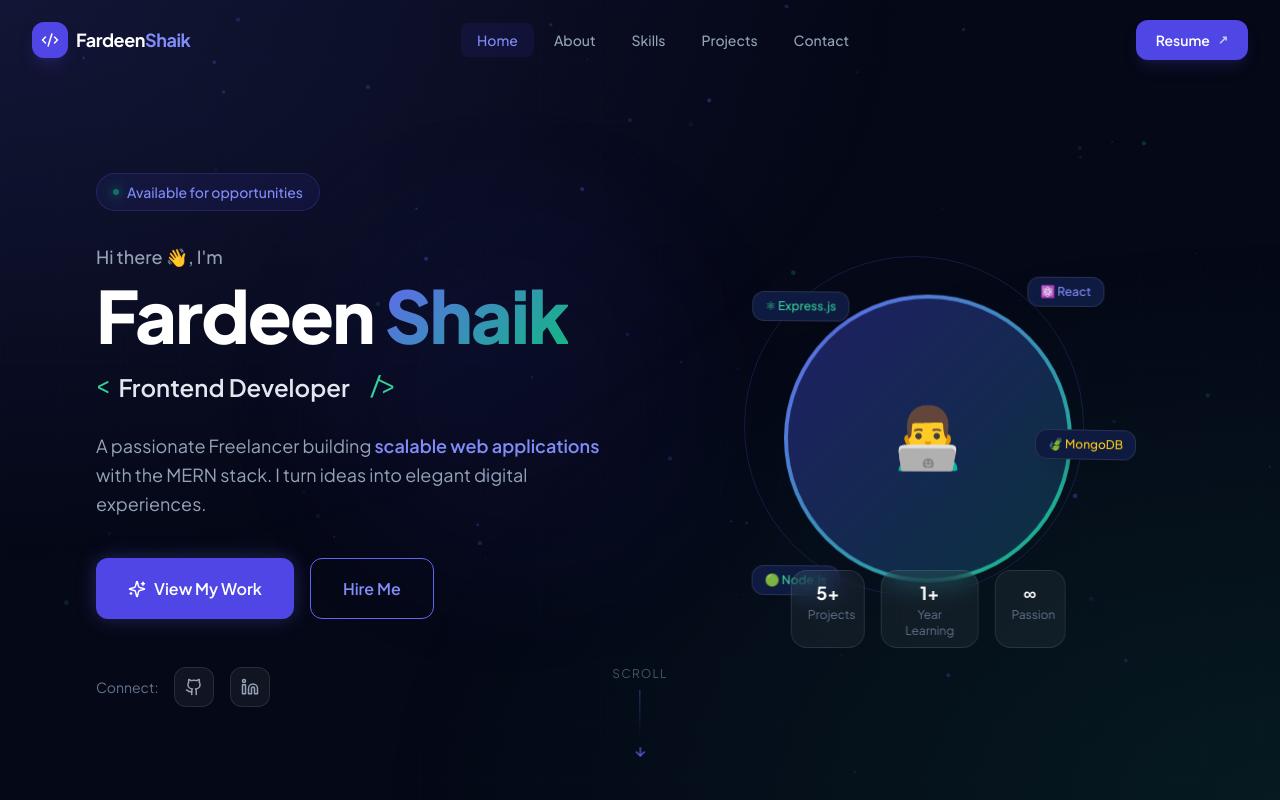
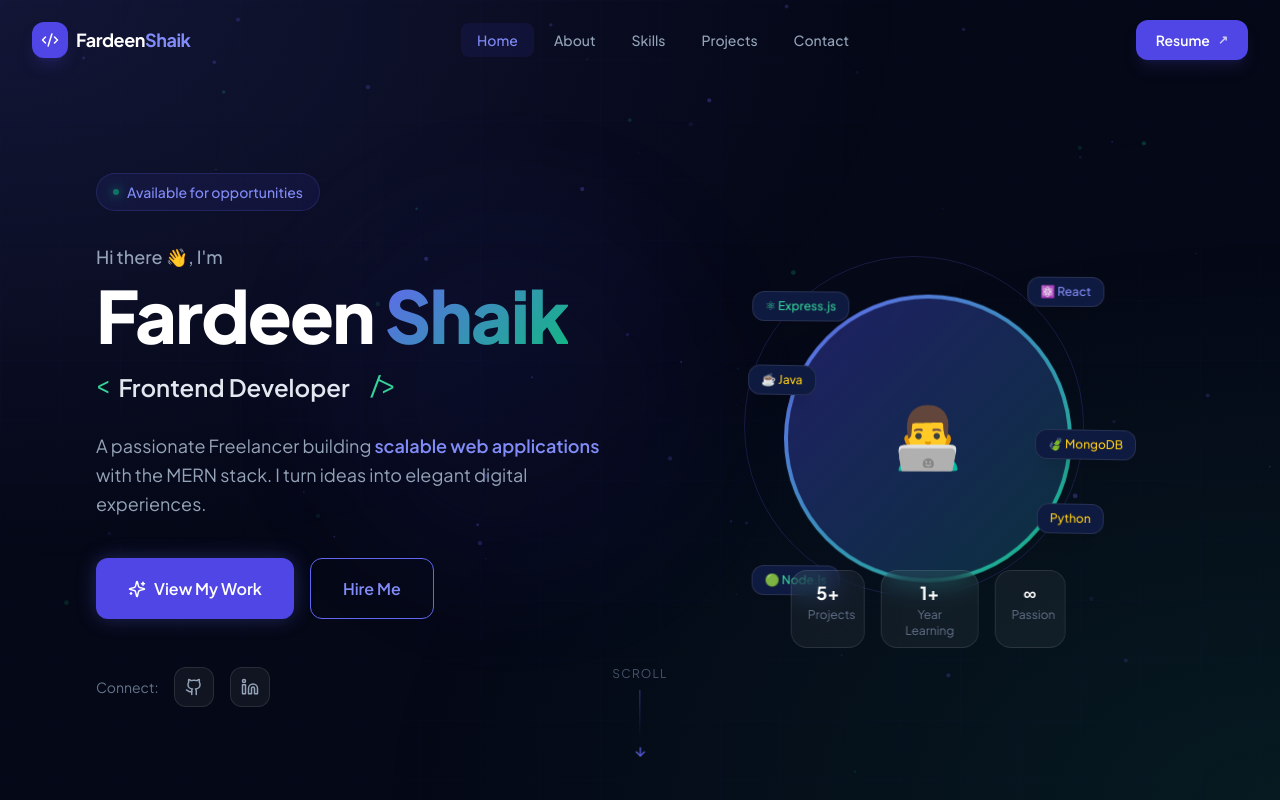
Before and after one commit to fardeen-574/Portfolio, a React (Vite) app in the folder client/: page / in a window 1280 px wide. Shown: the top 800 px of the page. Built offline with nearby package versions, Linux system fonts and the light colour scheme.

Commit message:
Updated  resume

```diff
--- a/client/src/components/Hero/Hero.jsx
+++ b/client/src/components/Hero/Hero.jsx
@@ -190,6 +190,18 @@ const Hero = () => {
               >
                 🍃 MongoDB
               </div>
+              <div
+                className="absolute top-20 -left-9 px-3 py-1.5 bg-dark-700 border border-white/10 rounded-xl text-xs font-medium text-yellow-400 shadow-xl"
+                style={{ animation: 'float 6s ease-in-out infinite 2s' }}
+              >
+                ☕ Java
+              </div>
+              <div
+                className="absolute bottom-10 -right-8 px-3 py-1.5 bg-dark-700 border border-white/10 rounded-xl text-xs font-medium text-yellow-400 shadow-xl"
+                style={{ animation: 'float 6s ease-in-out infinite 2s' }}
+              >
+               Python
+              </div>
             </div>
 
             {/* Stats floating cards */}
--- a/client/src/components/Navbar/Navbar.jsx
+++ b/client/src/components/Navbar/Navbar.jsx
@@ -106,10 +106,10 @@ const Navbar = () => {
             </a>
           ))}
           <a
-            href='/resume.pdf' download='/resume.pdf'
+            href="https://drive.google.com/file/d/1DF_eUfBE4SEjZl3WKQ1w4RniLpwSAINp/view" download='/resume.pdf'
             className="block mt-2 px-4 py-3 bg-primary-600 text-white text-sm font-semibold rounded-xl text-center"
           >
-            Download Resume
+           Resume
           </a>
         </div>
       </div>
```
Also changed, not shown: 1 other file (tests, documents, lock files or other folders).
